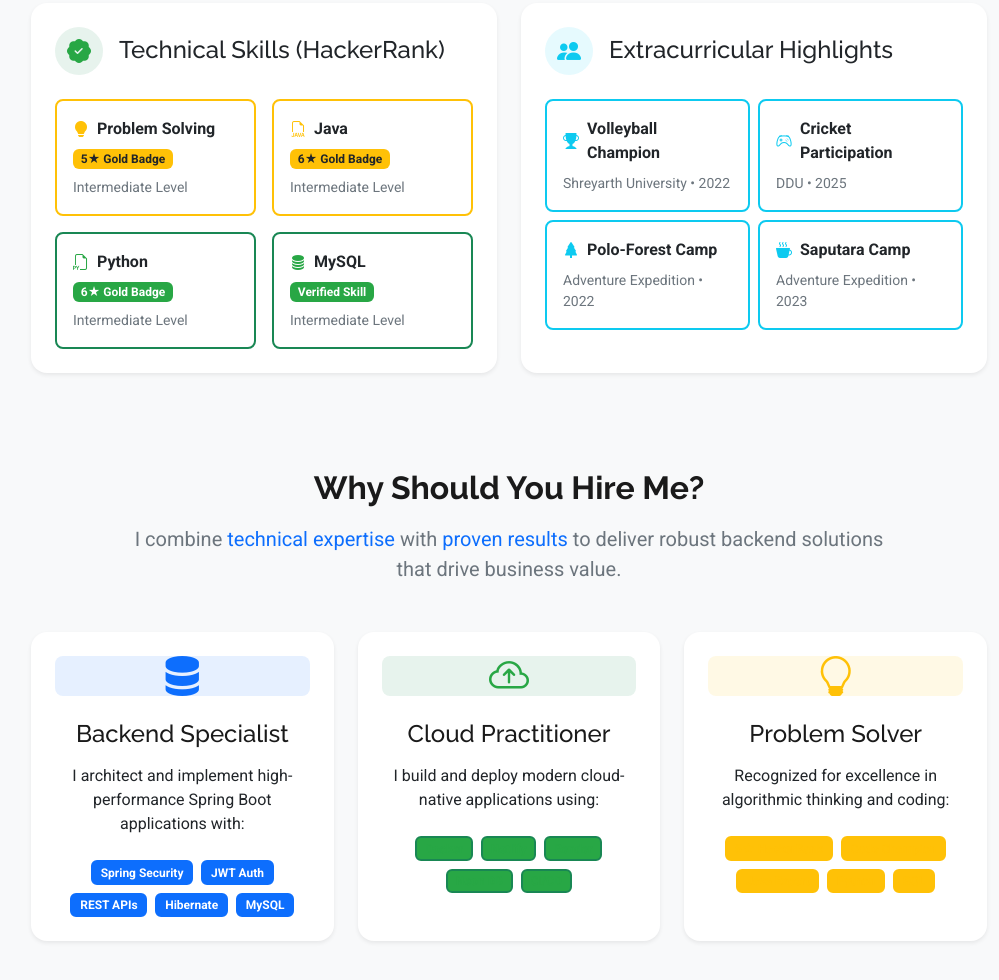
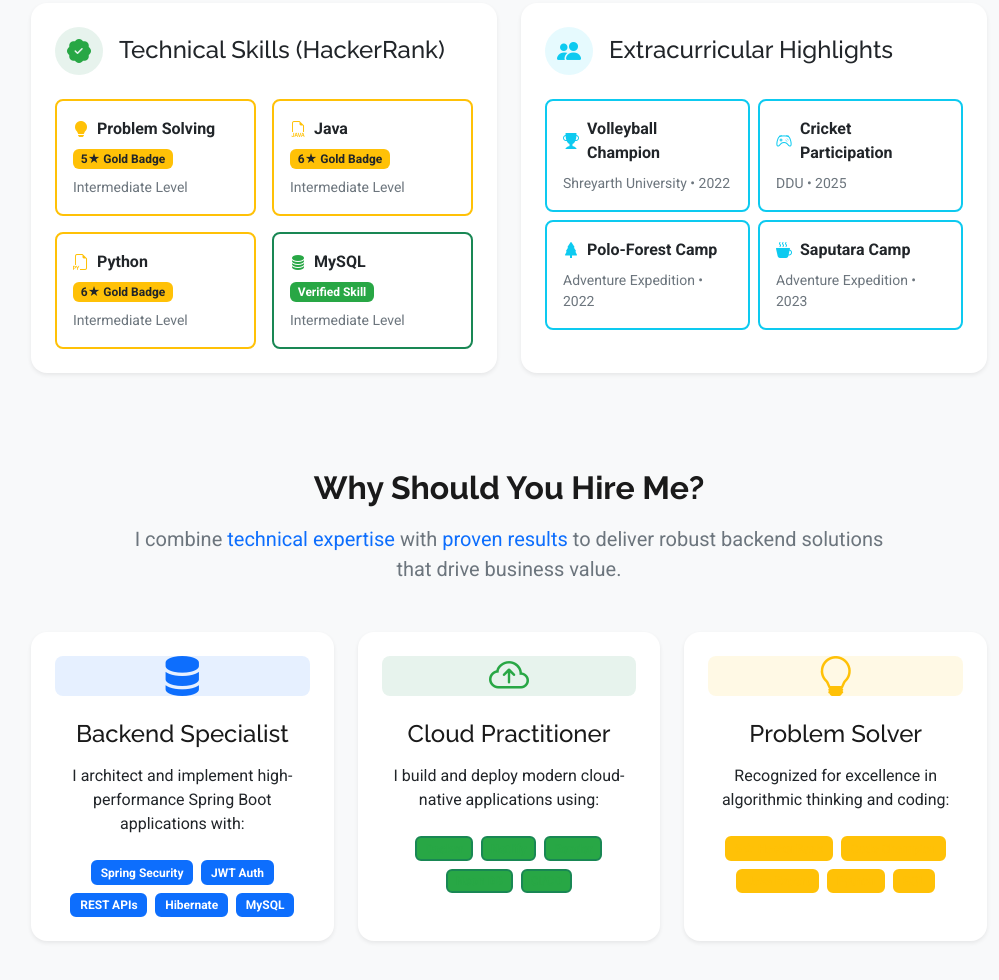
Before and after one commit to ralovishna/Ralo-portfolio-website, a plain HTML site: page index.html in a window 1280 px wide. Shown: the part 4019-4999 px from the top of the page, without its empty margins (281-1280 px from the left). Drawn offline with Linux system fonts and the light colour scheme; animation ran at ten frames a second.

Commit message:
Update index.html

```diff
--- a/index.html
+++ b/index.html
@@ -541,12 +541,12 @@
                   </div>
                 </div>
                 <div class="col-md-6">
-                  <div class="border border-success border-2 p-3 rounded-3 position-relative">
+                  <div class="border border-warning border-2 p-3 rounded-3 position-relative">
                     <div class="d-flex align-items-center mb-2">
-                      <i class="bi bi-filetype-py text-success me-2"></i>
+                      <i class="bi bi-filetype-py text-warning me-2"></i>
                       <strong class="text-default">Python</strong>
                     </div>
-                    <div class="badge bg-success text-white mb-2">6★ Gold Badge</div>
+                    <div class="badge bg-warning text-white mb-2">6★ Gold Badge</div>
                     <div class="small text-secondary"> Intermediate Level</div>
                     <a href="https://www.hackerrank.com/certificates/34c295fad233" target="_blank"
                       class="stretched-link"></a>
```
